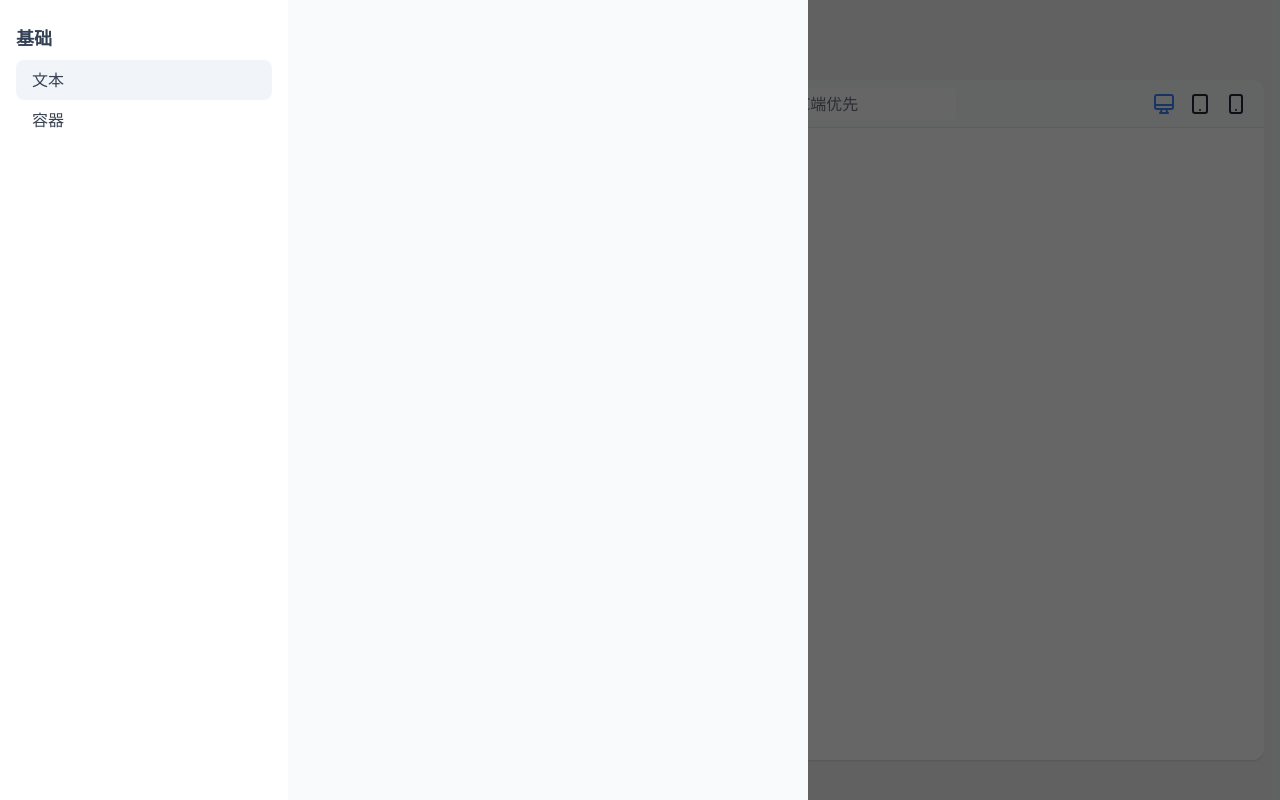
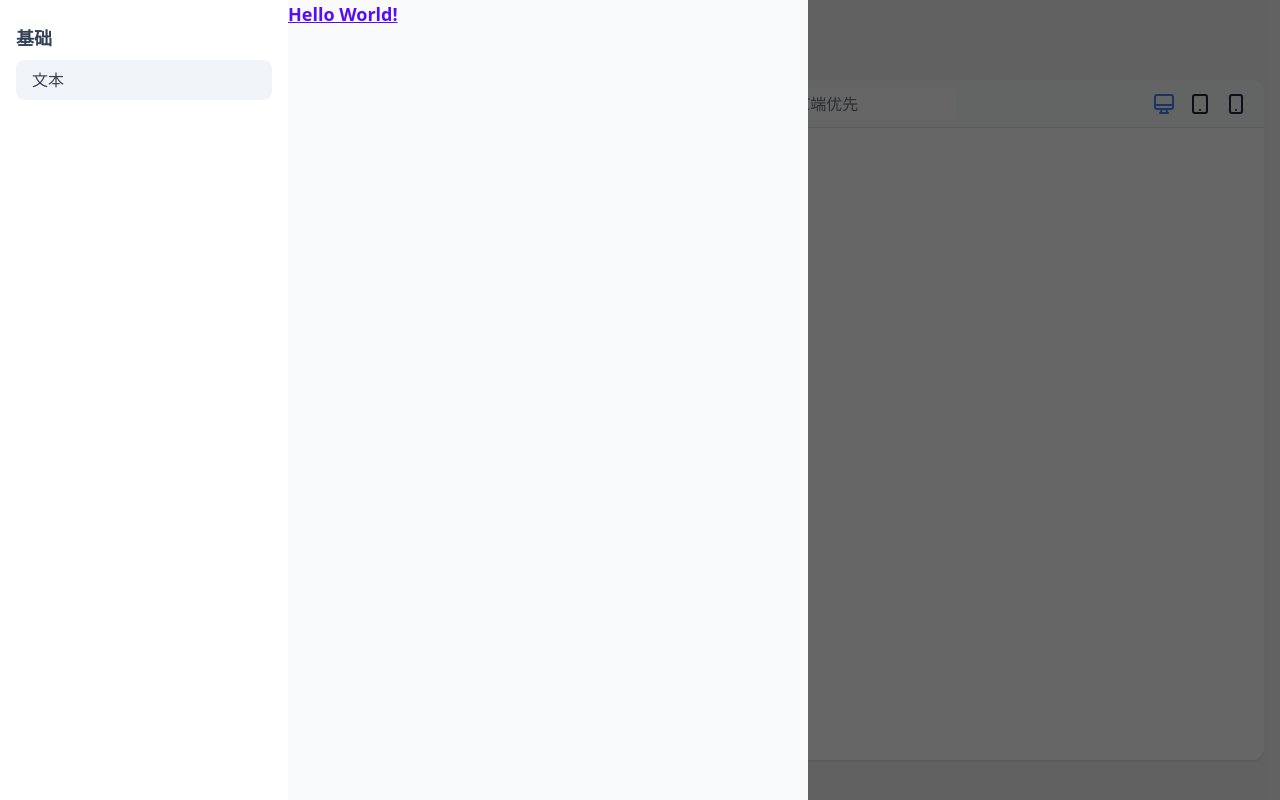
Before and after one commit to meetqy/acss-dnd, a Vue app: page / in a window 1280 px wide. Both pictures are taken after a click on the item "文本". Built offline with nearby package versions, Linux system fonts and the light colour scheme; the HTML template or start-up script is replaced by a standard one.

Commit message:
refactor: 预览组件vue改为jsx

```diff
--- a/src/router/index.ts
+++ b/src/router/index.ts
@@ -2,7 +2,7 @@ import { createRouter, createWebHistory } from "vue-router";
 import EditorWrap from "@/views/editor-wrap/index.vue";
 import MenuBar from "@/views/menu-bar/index.vue";
 import SideBar from "@/views/side-bar/index.vue";
-import ComponentPreview from "@/views/component-preview/index.vue";
+import ComponentPreview from "@/views/component-preview/index";
 
 const router = createRouter({
   history: createWebHistory(import.meta.env.BASE_URL),
--- a/src/stores/menu.ts
+++ b/src/stores/menu.ts
@@ -1,14 +1,41 @@
+import { Text1 } from "@/template/text";
 import { defineStore } from "pinia";
 
 export const useMenuStore = defineStore({
   id: "menu",
-  state: () => ({
+  state: (): State => ({
     current: "", // 当前选中
-    menu: ["文本", "容器"],
+    menu: [
+      {
+        id: "1",
+        text: "文本",
+        components: [Text1],
+      },
+    ],
   }),
+  getters: {
+    curItem: (state): MenuComponent | null => {
+      if (state.current) {
+        return state.menu.filter((item) => item.id === state.current)[0];
+      } else {
+        return null;
+      }
+    },
+  },
   actions: {
     checked(id: string) {
       this.current = id;
     },
   },
 });
+
+interface State {
+  current: string;
+  menu: MenuComponent[];
+}
+
+export interface MenuComponent {
+  id: string;
+  text: string;
+  components: JSX.Element[];
+}
--- /dev/null
+++ b/src/template/text.tsx
@@ -0,0 +1,3 @@
+export const Text1 = (
+  <h1 class={"underline text-primary text-lg font-semibold"}>Hello World!</h1>
+);
--- a/src/views/component-preview/index.vue
+++ b/src/views/component-preview/index copy.vue
@@ -8,7 +8,9 @@
     <div
       class="component-preview"
       :class="menuStore.current ? 'left-72' : '-left-72'"
-    ></div>
+    >
+      {{ menuStore.curItem?.components }}
+    </div>
   </div>
 </template>
 
--- /dev/null
+++ b/src/views/component-preview/index.css
@@ -0,0 +1,11 @@
+.mask {
+  @apply left-0 absolute top-0 w-full h-full -z-10;
+}
+.mask-show {
+  @apply z-10 bg-black bg-opacity-60;
+}
+
+.component-preview {
+  width: 520px;
+  @apply bg-slate-50 h-full absolute transition-all z-20;
+}
--- /dev/null
+++ b/src/views/component-preview/index.tsx
@@ -0,0 +1,43 @@
+import { useMenuStore } from "@/stores/menu";
+import { useEventListener } from "@vueuse/core";
+import { defineComponent, ref } from "vue";
+import "./index.css";
+
+export default defineComponent({
+  setup() {
+    const menuStore = useMenuStore();
+
+    const element = ref<HTMLElement>();
+    useEventListener(element, "mousemove", (e: Event) => {
+      const id = (e.target as HTMLElement).id;
+      if (id === "mask") {
+        menuStore.checked("");
+      }
+    });
+
+    useEventListener(element, "transitionend", (e) => {
+      const target = e.target as HTMLElement;
+      menuStore.current
+        ? target.classList.remove("hidden")
+        : target.classList.add("hidden");
+    });
+
+    return () => (
+      <div
+        ref={element}
+        class={`w-full h-full absolute transition-opacity ${
+          menuStore.current ? "opacity-100" : "opacity-0"
+        }`}
+      >
+        <div class="mask mask-show" id="mask"></div>
+        <div
+          class={`component-preview ${
+            menuStore.current ? "left-72" : "-left-72"
+          }`}
+        >
+          {menuStore.curItem?.components}
+        </div>
+      </div>
+    );
+  },
+});
--- a/src/views/menu-bar/index.vue
+++ b/src/views/menu-bar/index.vue
@@ -23,12 +23,12 @@ useEventListener(element, "mousemove", (e: Event) => {
       <ul>
         <li
           class="nav-item"
-          :class="menuStore.current === item && 'bg-slate-100'"
+          :class="menuStore.current === item.id && 'bg-slate-100'"
           v-for="item in menuStore.menu"
-          :key="item"
-          :id="item"
+          :key="item.id"
+          :id="item.id"
         >
-          {{ item }}
+          {{ item.text }}
         </li>
       </ul>
     </div>
```
